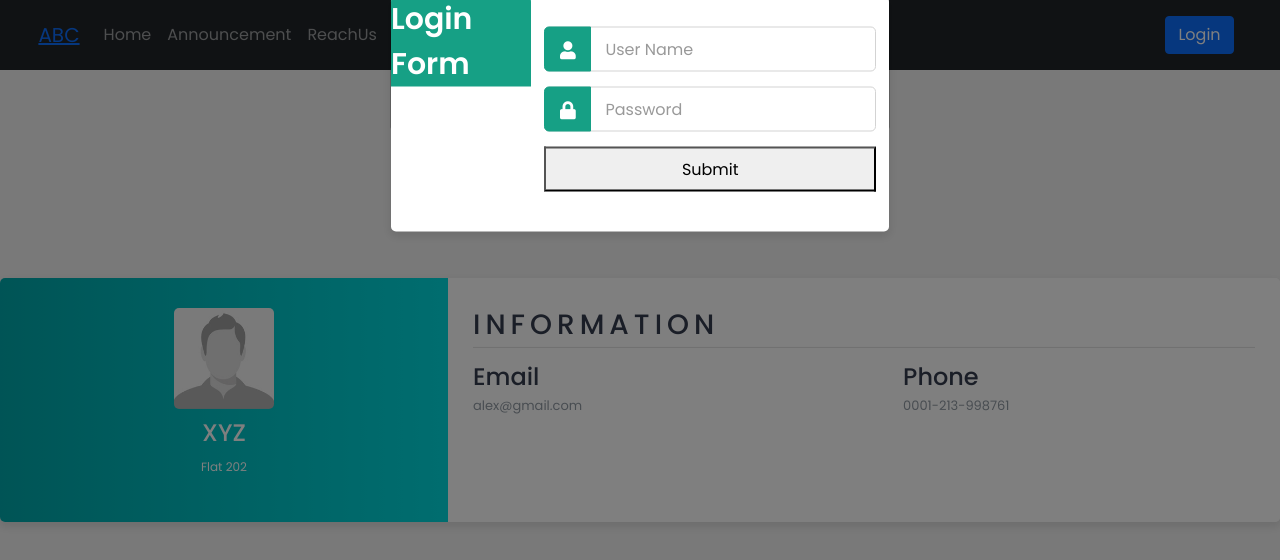
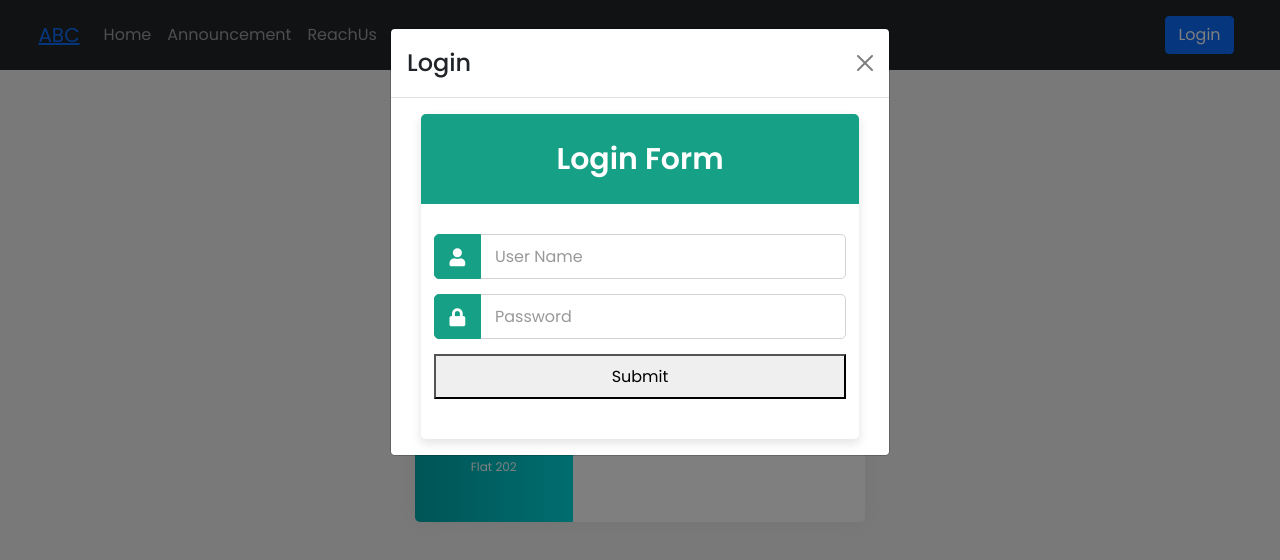
Before and after one commit to Yashpb1513/Housing-Society-Management, a React (Create React App) app in the folder frontend/: page /Profile in a window 1280 px wide. Both pictures are taken after a click on the button "Login". Shown: the top 560 px of the page. Built offline with nearby package versions, Linux system fonts and the light colour scheme; what google-maps-react would draw is missing.

Commit message:
Profile Updated

```diff
--- a/frontend/src/components/LoginForm.jsx
+++ b/frontend/src/components/LoginForm.jsx
@@ -37,11 +37,6 @@ const gotodashboard = () => {
       }
      }
      userRequest()
-    //  console.log(token);
-    //  if(token === ""){
-    //    handleClose();
-    //    gotodashboard();
-    //  }
   }
 
   return (
@@ -57,7 +52,7 @@ const gotodashboard = () => {
         <Modal.Body>
           <Form>
             <div className="container">
-              <div className="wrapper">
+              <div className="wrapper1">
                 <div className="title">
                   <span>Login Form</span>
                 </div>
@@ -70,9 +65,6 @@ const gotodashboard = () => {
                     <i className="fas fa-lock"></i>
                     <input type="password" placeholder="Password" id="pass" required />
                   </div>
-                  {/* <div className="pass">
-                    <a href="#">Forgot password?</a>
-                  </div> */}
                   <div className="row button">
                     <button type="submit" onClick={handleSubmit}>Submit</button>
                   </div>
--- a/frontend/src/css/LoginForm.css
+++ b/frontend/src/css/LoginForm.css
@@ -15,13 +15,13 @@
   padding: 0 3%;
   margin: 0 auto;
 }
-.wrapper {
+.wrapper1 {
   width: 100%;
   background: #fff;
   border-radius: 5px;
   box-shadow: 0px 4px 10px 1px rgba(0, 0, 0, 0.1);
 }
-.wrapper .title {
+.wrapper1 .title {
   height: 90px;
   background: #16a085;
   border-radius: 5px 5px 0 0;
@@ -32,15 +32,15 @@
   align-items: center;
   justify-content: center;
 }
-.wrapper form {
+.wrapper1 form {
   padding: 30px 25px 25px 25px;
 }
-.wrapper form .row {
+.wrapper1 form .row {
   height: 45px;
   margin-bottom: 15px;
   position: relative;
 }
-.wrapper form .row input {
+.wrapper1 form .row input {
   height: 100%;
   width: 100%;
   outline: none;
@@ -57,7 +57,7 @@ form .row input:focus {
 form .row input::placeholder {
   color: #999;
 }
-.wrapper form .row i {
+.wrapper1 form .row i {
   position: absolute;
   width: 47px;
   height: 100%;
@@ -70,18 +70,18 @@ form .row input::placeholder {
   align-items: center;
   justify-content: center;
 }
-.wrapper form .pass {
+.wrapper1 form .pass {
   margin: -8px 0 20px 0;
 }
-.wrapper form .pass a {
+.wrapper1 form .pass a {
   color: #16a085;
   font-size: 17px;
   text-decoration: none;
 }
-.wrapper form .pass a:hover {
+.wrapper1 form .pass a:hover {
   text-decoration: underline;
 }
-.wrapper form .button input {
+.wrapper1 form .button input {
   color: #fff;
   font-size: 20px;
   font-weight: 500;
@@ -93,12 +93,12 @@ form .row input::placeholder {
 form .button input:hover {
   background: #12876f;
 }
-.wrapper form .signup-link {
+.wrapper1 form .signup-link {
   text-align: center;
   margin-top: 20px;
   font-size: 17px;
 }
-.wrapper form .signup-link a {
+.wrapper1 form .signup-link a {
   color: #16a085;
   text-decoration: none;
 }
```
